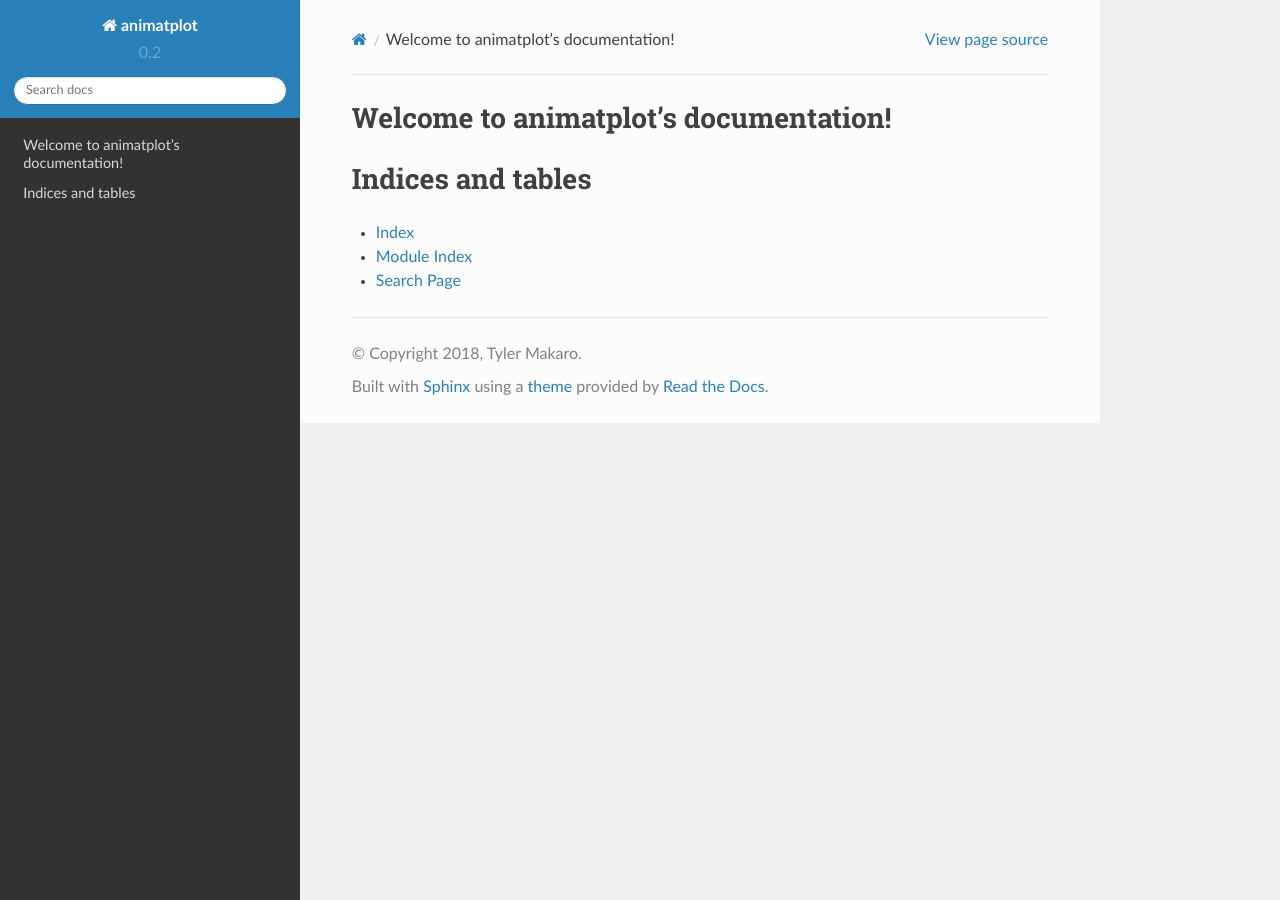
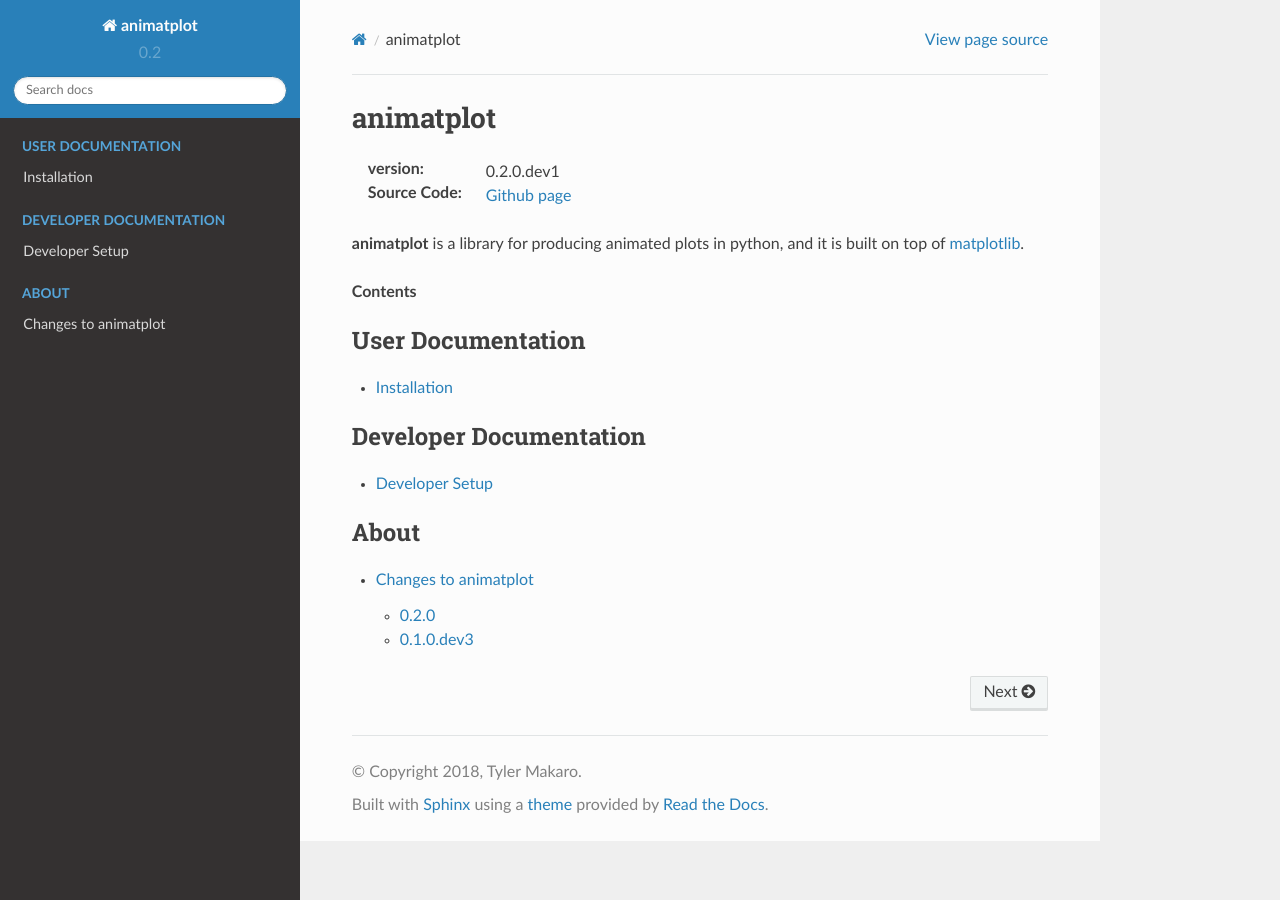
Before and after one commit to t-makaro/animatplot, a Sphinx documentation site: the page built from docs/source/index.rst, in a window 1280 px wide. Built offline with Sphinx 7.4.7 and the Read the Docs theme 2.0.0, drawn with Linux system fonts in a browser that asks for light colours.

Commit message:
first real documentation content

```diff
--- /dev/null
+++ b/docs/source/changelog.rst
@@ -0,0 +1,12 @@
+Changes to animatplot
+=====================
+
+0.2.0
+-----
+
+- Complete and total overhaul of animatplot using with the idea of ``blocks`` as a foundation
+
+0.1.0.dev3
+----------
+
+This is the original release.
--- a/docs/source/index.rst
+++ b/docs/source/index.rst
@@ -1,20 +1,34 @@
-.. animatplot documentation master file, created by
-   sphinx-quickstart on Thu Jul 26 19:42:04 2018.
-   You can adapt this file completely to your liking, but it should at least
-   contain the root `toctree` directive.
+animatplot
+==========
 
-Welcome to animatplot's documentation!
-======================================
+:version:
+    |release|
+:Source Code:
+    `Github page`_
+
+**animatplot** is a library for producing animated plots in python, and it is built on top of `matplotlib`_.
+
+**Contents**
 
 .. toctree::
-   :maxdepth: 2
-   :caption: Contents:
+    :maxdepth: 2
+    :caption: User Documentation
+
+    installation
+
+.. toctree::
+    :maxdepth: 1
+    :caption: Developer Documentation
+
+    developer
+
+.. toctree::
+    :maxdepth: 2
+    :caption: About
+
+    changelog
 
 
-
-Indices and tables
-==================
-
-* :ref:`genindex`
-* :ref:`modindex`
-* :ref:`search`
+.. Links
+.. _`Github page`: http://github.com/t-makaro/animatplot
+.. _`matplotlib`: https://matplotlib.org/
```
Also changed, not shown: docs/source/developer.rst (added, +26 -0 lines), docs/source/installation.rst (added, +11 -0 lines).
